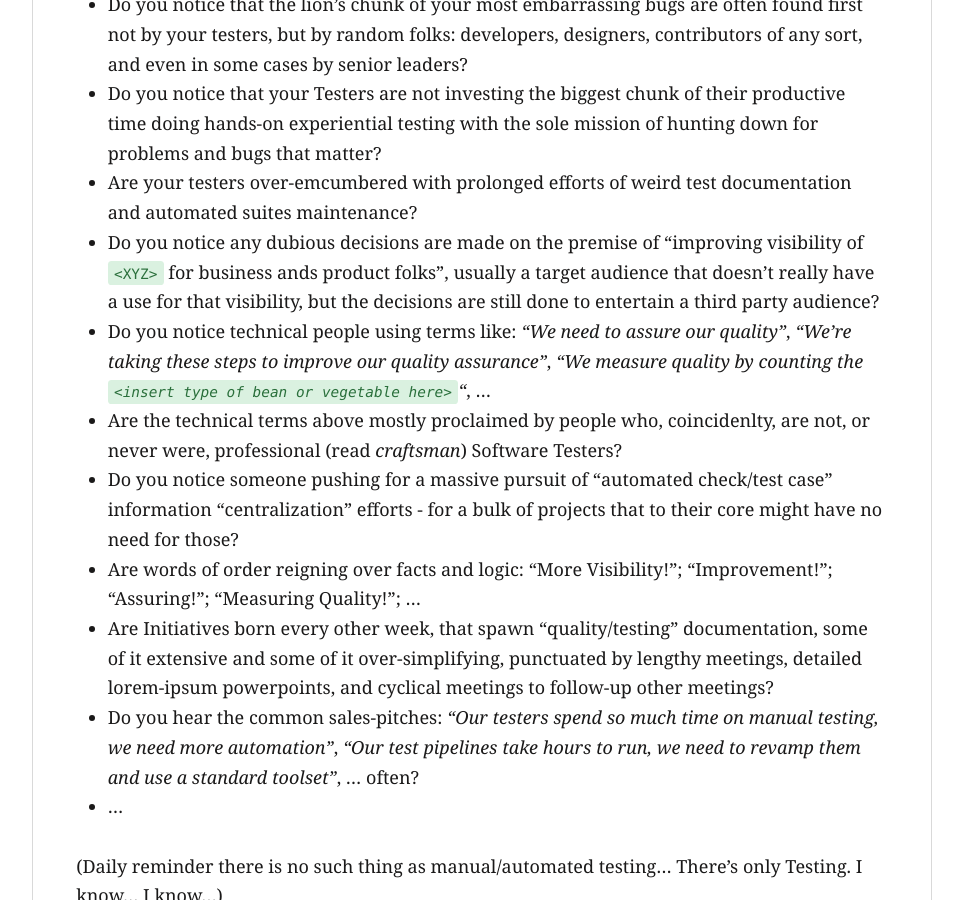
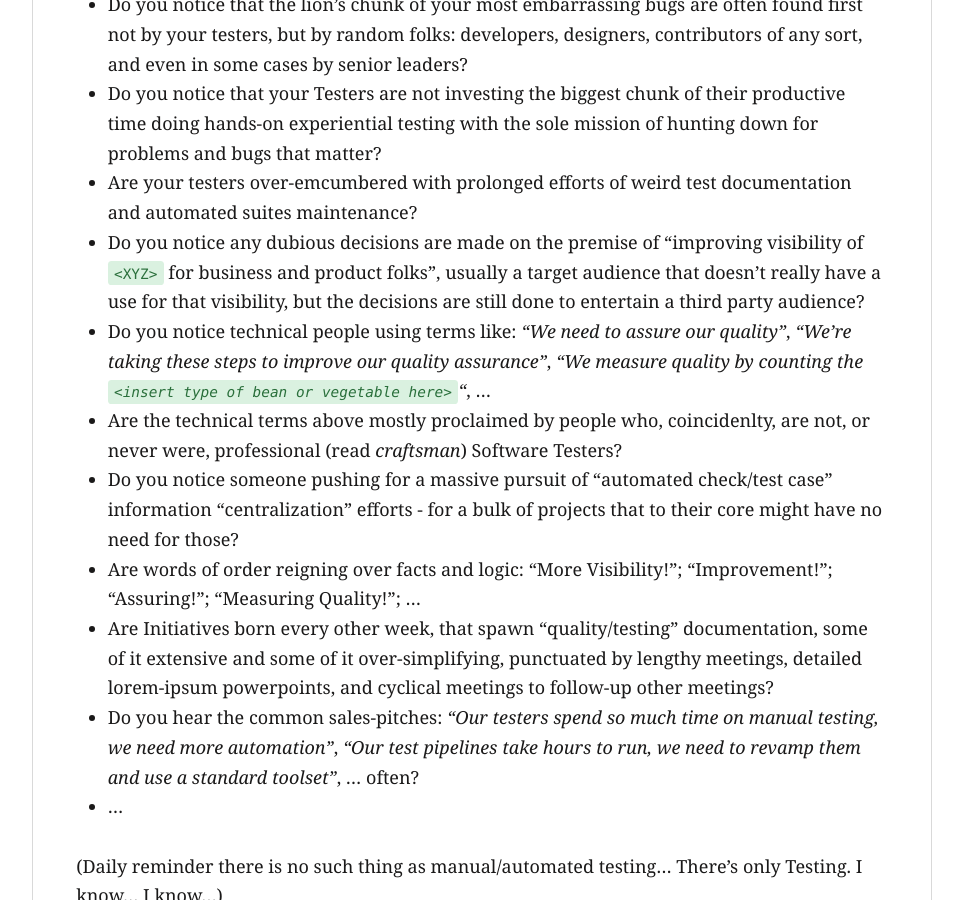
Before and after one commit to filfreire/filfreire.github.io, a Jekyll site: the page built from _posts/2020-05-13-quality_infotainment.md, in a window 1280 px wide and 900 px high, scrolled down 3433 px. Shown: the whole window, without its empty margins (158-1121 px from the left). Built offline with Jekyll 4.4.1, drawn with Linux system fonts in a browser that asks for light colours.

Commit message:
fix spelling on infotainment post

```diff
--- a/_posts/2020-05-13-quality_infotainment.md
+++ b/_posts/2020-05-13-quality_infotainment.md
@@ -49,7 +49,7 @@ Usually by going over these examples, and comparing them to one's reality:
 - Do you notice that the lion's chunk of your most embarrassing bugs are often found first not by your testers, but by random folks: developers, designers, contributors of any sort, and even in some cases by senior leaders?
 - Do you notice that your Testers are not investing the biggest chunk of their productive time doing hands-on experiential testing with the sole mission of hunting down for problems and bugs that matter?
 - Are your testers over-emcumbered with prolonged efforts of weird test documentation and automated suites maintenance?
-- Do you notice any dubious decisions are made on the premise of "improving visibility of `<XYZ>` for business ands product folks", usually a target audience that doesn't really have a use for that visibility, but the decisions are still done to entertain a third party audience?
+- Do you notice any dubious decisions are made on the premise of "improving visibility of `<XYZ>` for business and product folks", usually a target audience that doesn't really have a use for that visibility, but the decisions are still done to entertain a third party audience?
 - Do you notice technical people using terms like: _"We need to assure our quality"_, _"We're taking these steps to improve our quality assurance"_, _"We measure quality by counting the `<insert type of bean or vegetable here>`"_, ...
 - Are the technical terms above mostly proclaimed by people who, coincidenlty, are not, or never were, professional (read _craftsman_) Software Testers?
 - Do you notice someone pushing for a massive pursuit of "automated check/test case" information "centralization" efforts - for a bulk of projects that to their core might have no need for those?
```
